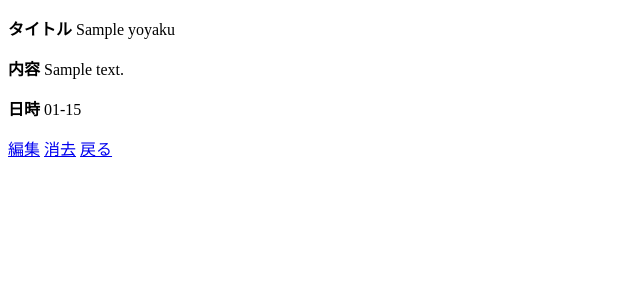
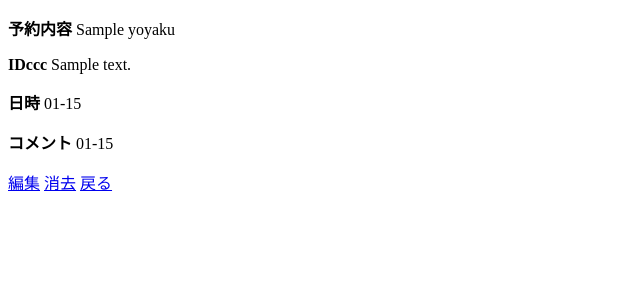
Before and after one commit to mori928/calendar, a Rails app: page /yoyakus/1 in a window 1280 px wide. Shown: the top 300 px of the page, without its empty margins (0-640 px from the left). Run offline with Rails 7, Linux system fonts and the light colour scheme; tables that the repository leaves empty hold one stand-in row (values such as "Sample post"); some libraries are stand-ins or nearby versions.

Commit message:
ビューの調整

```diff
--- a/app/assets/stylesheets/custom_calendar_styles.css
+++ b/app/assets/stylesheets/custom_calendar_styles.css
@@ -1,4 +1,10 @@
 /* custom_calendar_styles.css */
+.custom-table {
+  background-color: #ffcc00; /* 背景色を変更 */
+  font-size: 16px;          /* 文字サイズを変更 */
+  /* 他のスタイルプロパティを追加できます */
+}
+
 .calendar {
   background-color: lightblue;
 }
--- a/app/views/yoyakus/show.html.erb
+++ b/app/views/yoyakus/show.html.erb
@@ -2,12 +2,12 @@
 <p id="notice"><%= notice %></p>
 <div class="show">
 <p>
-  <strong>タイトル</strong>
+  <strong>予約内容</strong>
   <%= @yoyaku.title %>
 </p>
 
 <p>
-  <strong>内容</strong>
+  <strong>IDccc</strong>
   <%= @yoyaku.content %>
 </p>
 
@@ -16,6 +16,11 @@
   <%= @yoyaku.start_time.strftime("%m-%d") %>
 </p>
 
+<p>
+  <strong>コメント</strong>
+  <%= @yoyaku.start_time.strftime("%m-%d") %>
+</p>
+
 <%= link_to '編集', edit_yoyaku_path(@yoyaku) %>
 <%= link_to '消去',yoyaku_path(@yoyaku.id), method: :delete, data: { confirm: '本当に?' } %>
 <%= link_to '戻る', yoyakus_path %>
```
Also changed, not shown: app/views/yoyakus/edit.html.erb (+6 -1 lines).
